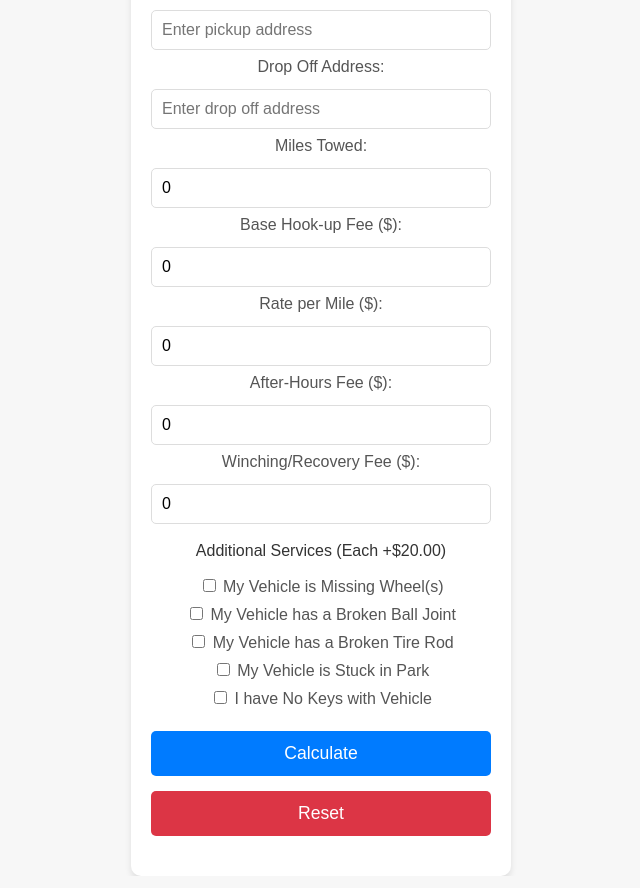
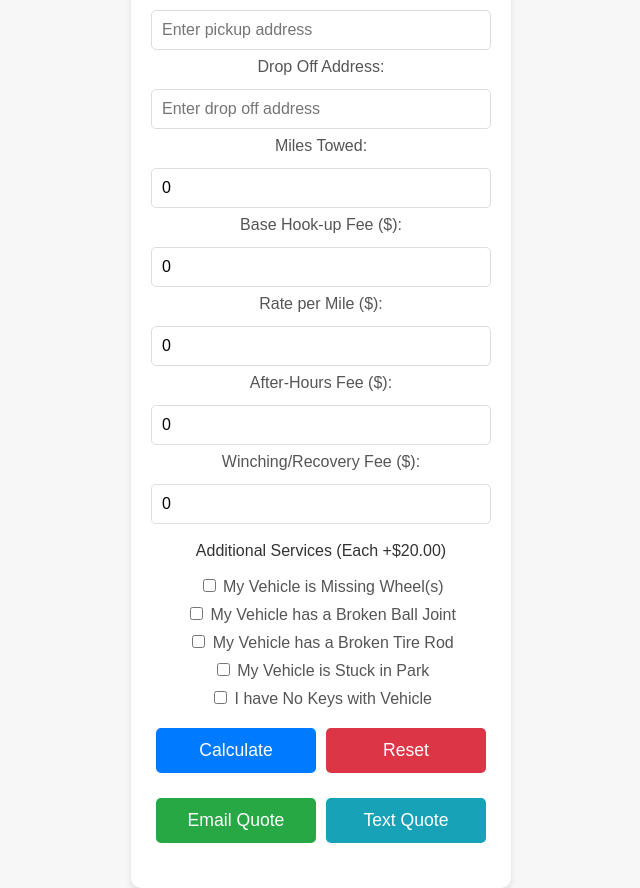
Before and after one commit to codewithtey/tow.calculator, a plain HTML site: page index.html in a window 1280 px wide. Shown: the part 160-1048 px from the top of the page, without its empty margins (319-959 px from the left). Drawn offline with Linux system fonts and the light colour scheme; some packages are replaced by stand-ins of ours.

Commit message:
Update index.html

```diff
--- a/index.html
+++ b/index.html
@@ -65,8 +65,14 @@
             margin-bottom: 8px;
         }
 
+        .button-container {
+            display: flex;
+            justify-content: space-between;
+            margin-top: 15px;
+        }
+
         button {
-            width: 100%;
+            flex: 1;
             padding: 12px;
             background-color: #007bff;
             color: white;
@@ -75,7 +81,7 @@
             font-size: 1.1rem;
             cursor: pointer;
             transition: background-color 0.3s ease;
-            margin-top: 15px;
+            margin: 5px;
         }
 
         button:hover {
@@ -88,6 +94,22 @@
 
         .reset-button:hover {
             background-color: #c82333;
+        }
+
+        .email-button {
+            background-color: #28a745;
+        }
+
+        .email-button:hover {
+            background-color: #218838;
+        }
+
+        .text-button {
+            background-color: #17a2b8;
+        }
+
+        .text-button:hover {
+            background-color: #138496;
         }
 
         #result {
@@ -195,8 +217,15 @@
         <label class="checkbox-label"><input type="checkbox" id="stuckInPark" aria-labelledby="form-title"> My Vehicle is Stuck in Park</label>
         <label class="checkbox-label"><input type="checkbox" id="noKeys" aria-labelledby="form-title"> I have No Keys with Vehicle</label>
 
-        <button onclick="calculateCharge()">Calculate</button>
-        <button class="reset-button" onclick="resetForm()">Reset</button>
+        <div class="button-container">
+            <button onclick="calculateCharge()">Calculate</button>
+            <button class="reset-button" onclick="resetForm()">Reset</button>
+        </div>
+
+        <div class="button-container">
+            <button class="email-button" onclick="emailQuote()">Email Quote</button>
+            <button class="text-button" onclick="textQuote()">Text Quote</button>
+        </div>
 
         <div id="result" role="status" aria-live="polite"></div>
     </div>
@@ -274,6 +303,24 @@
             document.getElementById('result').innerText = '';
         }
 
+        function emailQuote() {
+            const result = document.getElementById('result').innerText;
+            const email = prompt("Please enter the customer's email address:");
+            if (email) {
+                // Here you can implement the actual emailing functionality, for now we just alert
+                alert(`Quote: ${result}\nSent to: ${email}`);
+            }
+        }
+
+        function textQuote() {
+            const result = document.getElementById('result').innerText;
+            const phoneNumber = prompt("Please enter the customer's phone number:");
+            if (phoneNumber) {
+                // Here you can implement the actual texting functionality, for now we just alert
+                alert(`Quote: ${result}\nSent to: ${phoneNumber}`);
+            }
+        }
+
         // Set all number fields to zero on initial visit
         window.onload = function() {
             document.getElementById('mileage').value = '0';
```
